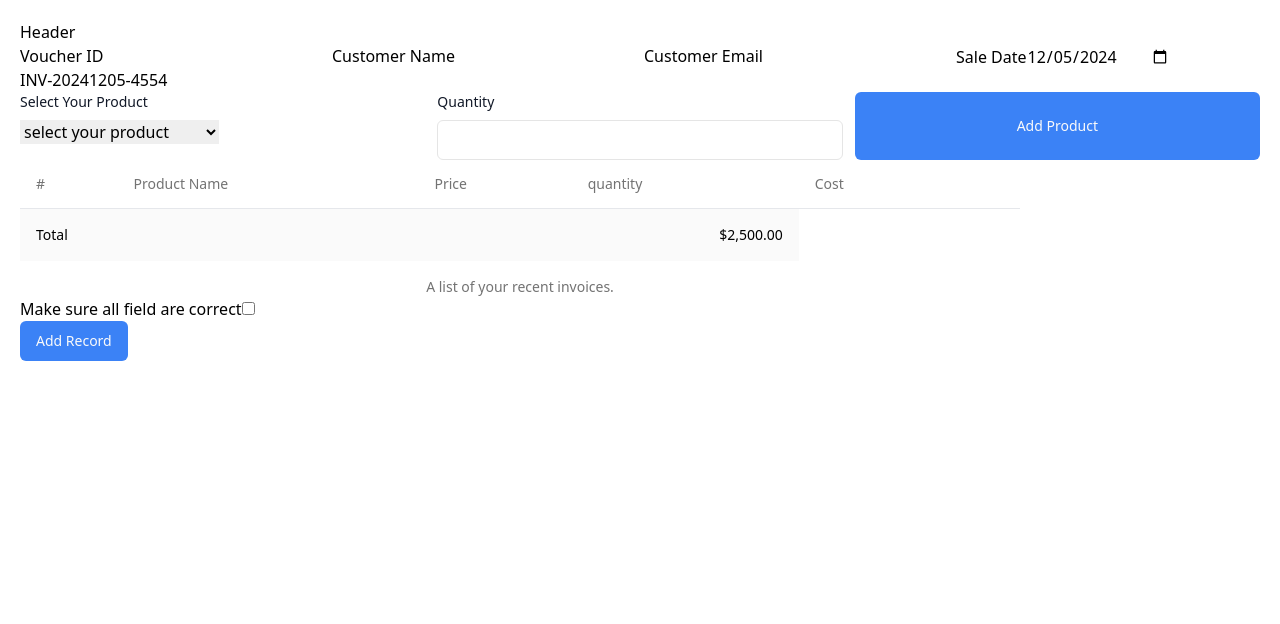
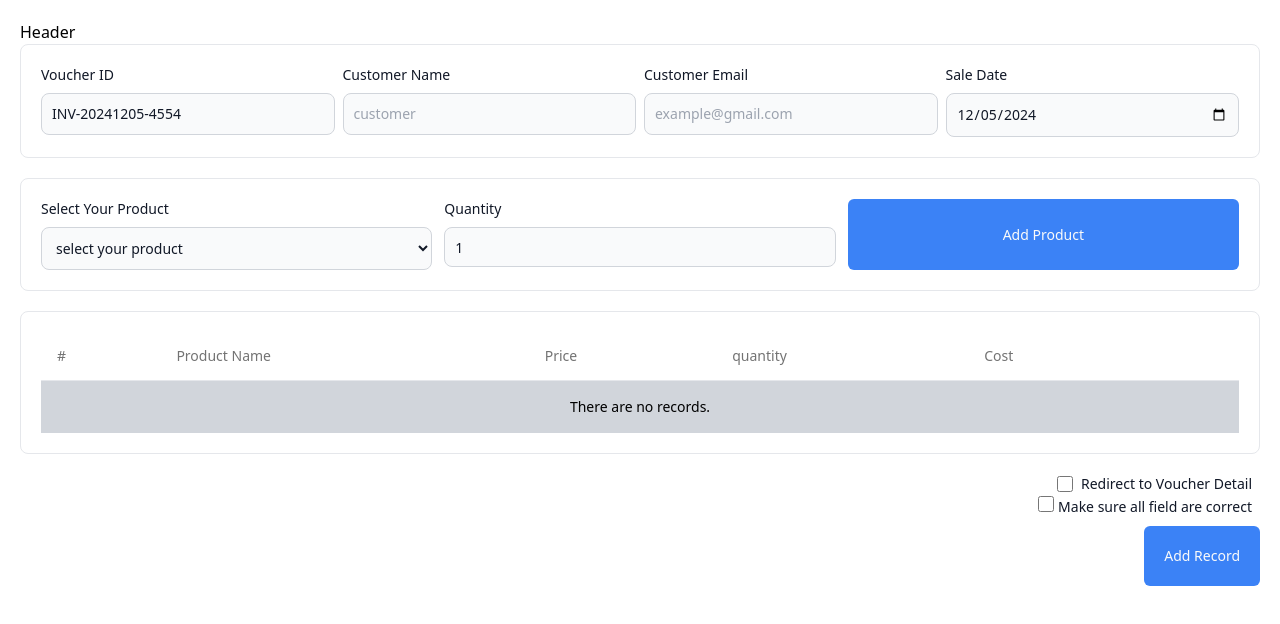
Before and after one commit to KyawThetHtwe5502/Voucher-app, a React (Vite) app: page /sale in a window 1280 px wide. Shown: the top 624 px of the page. Built offline with nearby package versions, Linux system fonts and the light colour scheme; data requests are answered from the project's data file.

Commit message:
voucherDetail

```diff
--- a/data.json
+++ b/data.json
@@ -172,6 +172,41 @@
       "tax": 50.400000000000006,
       "netTotal": 770.4,
       "id": "hPMldzn"
+    },
+    {
+      "id": "fbc3",
+      "voucher_id": "INV-20241213-8758",
+      "customer_name": "Mg Mg Lwin",
+      "customer_email": "mml@gmail.com",
+      "sale_date": "2024-12-13",
+      "all_correct": true,
+      "records": [
+        {
+          "id": 1734102815210,
+          "product": {
+            "product_name": "Custom Website Design",
+            "price": "300",
+            "created_at": "2024-12-09T05:25:31.172Z",
+            "id": "3"
+          },
+          "quantity": 4,
+          "cost": 1200
+        },
+        {
+          "id": 1734102824178,
+          "product": {
+            "product_name": "Custom Website Design",
+            "price": "20",
+            "created_at": "2024-12-09T05:31:15.620Z",
+            "id": "2"
+          },
+          "quantity": 2,
+          "cost": 40
+        }
+      ],
+      "total": 1240,
+      "tax": 86.80000000000001,
+      "netTotal": 1326.8
     }
   ]
 }
--- a/src/components/SaleForm.tsx
+++ b/src/components/SaleForm.tsx
@@ -9,7 +9,7 @@ import { useRecordStore } from "@/store/useRecordStore";
 const fetcher = (url: string): Promise<Product[]> => fetch(url).then((res) => res.json());
 
 const SaleForm = () => {
-    const { register, handleSubmit ,reset } = useForm()
+    const { register, handleSubmit ,reset, formState: {errors} } = useForm()
     const { data } = useSWR<Product[]>('http://localhost:5000/products', fetcher);
     const {records, addRecord, changeQuantity} = useRecordStore()
     const onSubmit = (data:any) => {
@@ -34,8 +34,8 @@ const SaleForm = () => {
     }
     console.log(records)
     return (
-
-            <form onSubmit={handleSubmit(onSubmit)} className="grid grid-cols-3 gap-3">
+        <div className="p-5 rounded-lg border mb-5">
+             <form onSubmit={handleSubmit(onSubmit)} className="grid grid-cols-3 gap-3">
                 <div className="col-span-1">
                     <label
                         htmlFor="productSelect"
@@ -43,7 +43,8 @@ const SaleForm = () => {
                     >
                         Select Your Product
                     </label>
-                    <select {...register("product")}>
+                    <select {...register("product")} className="bg-gray-50 border border-gray-300 text-gray-900 text-sm rounded-lg focus:ring-blue-500 focus:border-blue-500 block w-full p-2.5 dark:bg-gray-700 dark:border-gray-600 dark:placeholder-gray-400 dark:text-white dark:focus:ring-blue-500 dark:focus:border-blue-500" required
+                    >
                         <option >select your product</option>
                         {data && data.map((product) => <option key={product.id} value={JSON.stringify(product)} >
                             {product.product_name}
@@ -57,11 +58,16 @@ const SaleForm = () => {
                     >
                         Quantity
                     </label>
-                    <Input type="number" {...register("quantity")} required />
+                    <Input type="number" {...register("quantity")} defaultValue={1} required className={`bg-gray-50 border ${
+              errors.quantity
+                ? "border-red-500 focus:ring-red-500 focus:border-red-500"
+                : "border-gray-300 focus:ring-blue-500 focus:border-blue-500"
+            } text-gray-900 text-sm rounded-lg  block w-full p-2.5 dark:bg-gray-700 dark:border-gray-600 dark:placeholder-gray-400 dark:text-white dark:focus:ring-blue-500 dark:focus:border-blue-500`}
+            />
                 </div>
                 <Button type="submit" className="col-span-1  bg-blue-500 w-full h-full">Add Product </Button>
             </form>
-
+        </div>
     )
 }
 
--- a/src/components/VoucherInfo.tsx
+++ b/src/components/VoucherInfo.tsx
@@ -5,14 +5,14 @@ import { useRecordStore } from "@/store/useRecordStore"
 import VoucherTable from "./VoucherTable"
 
 const VoucherInfo = () => {
-    const { register, handleSubmit, formState : {errors},reset } = useForm()
+    const { register, handleSubmit, formState: { errors }, reset } = useForm()
     const { records, resetRecord } = useRecordStore()
     const onSubmit = async (data: any) => {
 
-        const total  = records.reduce((pv,cv) => pv + cv.cost,0 );
+        const total = records.reduce((pv, cv) => pv + cv.cost, 0);
         const tax = total * 0.07;
         const netTotal = tax + total;
-        const currentVoucher = {...data,records,total,tax,netTotal}
+        const currentVoucher = { ...data, records, total, tax, netTotal }
         await fetch(`http://localhost:5000/vouchers`, {
             method: "POST",
             headers: {
@@ -24,14 +24,14 @@ const VoucherInfo = () => {
         reset()
     }
 
-    function generateInvoiceNumber(){
+    function generateInvoiceNumber() {
         //get the current date
         const date = new Date();
         //format the date as YYYYMMDD
-        const formattedDate = date.toISOString().slice(0,10).replace(/-/g,"")
+        const formattedDate = date.toISOString().slice(0, 10).replace(/-/g, "")
 
         //generate a random number between 1000 and 9999
-        const randomNumber = Math.floor(1000+ Math.random() * 9000)
+        const randomNumber = Math.floor(1000 + Math.random() * 9000)
 
         // Combine the formattedNumber and randomNumber
         const invoiceNumber = `INV-${formattedDate}-${randomNumber}`
@@ -41,59 +41,96 @@ const VoucherInfo = () => {
 
     return (
         <div>
-                <form onSubmit={handleSubmit(onSubmit)} id="voucherForm" >
+            <form onSubmit={handleSubmit(onSubmit)} id="voucherForm" className="p-5 border rounded-lg mb-5" >
                 <div className="grid grid-cols-4 gap-2">
                     <div>
-                            <label htmlFor="">Voucher ID</label>
+                        <label htmlFor="" className="block mb-2 text-sm font-medium text-gray-900 dark:text-white">Voucher ID</label>
                         <input type="text" defaultValue={generateInvoiceNumber()} {...register("voucher_id", {
                             required: true
-                            })} />
+                        })} className={`bg-gray-50 border ${errors.voucher_id
+                                ? "border-red-500 focus:ring-red-500 focus:border-red-500"
+                                : "border-gray-300 focus:ring-blue-500 focus:border-blue-500"
+                            } text-gray-900 text-sm rounded-lg  block w-full p-2.5 dark:bg-gray-700 dark:border-gray-600 dark:placeholder-gray-400 dark:text-white dark:focus:ring-blue-500 dark:focus:border-blue-500`}
+                        />
                         {errors.voucher_id?.type === "required" && (<p className="text-red-500 mt-1 text-sm">
                             Voucher ID is required
-            </p> )}
+                        </p>)}
                     </div>
                     <div>
-                            <label htmlFor="">Customer Name</label>
+                        <label htmlFor="" className="block mb-2 text-sm font-medium text-gray-900 dark:text-white">Customer Name</label>
                         <input type="text"  {...register("customer_name", {
                             required: true
-                            })} />
+                        })} className={`bg-gray-50 border ${errors.customer_name
+                                ? "border-red-500 focus:ring-red-500 focus:border-red-500"
+                                : "border-gray-300 focus:ring-blue-500 focus:border-blue-500"
+                            } text-gray-900 text-sm rounded-lg  block w-full p-2.5 dark:bg-gray-700 dark:border-gray-600 dark:placeholder-gray-400 dark:text-white dark:focus:ring-blue-500 dark:focus:border-blue-500`}
+                            placeholder="customer" />
                         {errors.customer_name?.type === "required" && (<p className="text-red-500 mt-1 text-sm">
                             Customer name is required
-            </p> )}
+                        </p>)}
                     </div>
                     <div>
-                            <label htmlFor="">Customer Email</label>
+                        <label htmlFor="" className="block mb-2 text-sm font-medium text-gray-900 dark:text-white">Customer Email</label>
                         <input type="email" {...register("customer_email", {
                             required: true
-                            })} />
+                        })} className={`bg-gray-50 border ${errors.product_name
+                                ? "border-red-500 focus:ring-red-500 focus:border-red-500"
+                                : "border-gray-300 focus:ring-blue-500 focus:border-blue-500"
+                            } text-gray-900 text-sm rounded-lg  block w-full p-2.5 dark:bg-gray-700 dark:border-gray-600 dark:placeholder-gray-400 dark:text-white dark:focus:ring-blue-500 dark:focus:border-blue-500`}
+                            placeholder="example@gmail.com" />
                         {errors.customer_email?.type === "required" && (<p className="text-red-500 mt-1 text-sm">
                             Customer email is required
-            </p> )}
+                        </p>)}
                     </div>
                     <div>
-                            <label htmlFor="">Sale Date</label>
-                            <input type="date" defaultValue={new Date().toISOString().slice(0,10)} {...register("sale_date", {
+                        <label htmlFor="" className="block mb-2 text-sm font-medium text-gray-900 dark:text-white">Sale Date</label>
+                        <input type="date" defaultValue={new Date().toISOString().slice(0, 10)} {...register("sale_date", {
                             required: true
-                            })} />
+                        })} className={`bg-gray-50 border ${errors.sale_date
+                                ? "border-red-500 focus:ring-red-500 focus:border-red-500"
+                                : "border-gray-300 focus:ring-blue-500 focus:border-blue-500"
+                            } text-gray-900 text-sm rounded-lg  block w-full p-2.5 dark:bg-gray-700 dark:border-gray-600 dark:placeholder-gray-400 dark:text-white dark:focus:ring-blue-500 dark:focus:border-blue-500`}
+                        />
                         {errors.sale_date?.type === "required" && (<p className="text-red-500 mt-1 text-sm">
                             Sale Date is required
-            </p> )}
+                        </p>)}
                     </div>
                 </div>
 
 
             </form>
-                <SaleForm/>
-                <VoucherTable/>
-                <div>
-                        <label htmlFor=""> Make sure all field are correct
+            <SaleForm />
+            <VoucherTable />
+            <div className="flex flex-col items-end">
+            <div className="flex items-center gap-2">
+
+              <input
+                {...register("redirect_to_detail")}
+                required
+                form="infoForm"
+                id="redirect_to_detail"
+                type="checkbox"
+                value=""
+                className="w-4 h-4 text-blue-600 bg-gray-100 border-gray-300 rounded focus:ring-blue-500 dark:focus:ring-blue-600 dark:ring-offset-gray-800 focus:ring-2 dark:bg-gray-700 dark:border-gray-600"
+              />
+              <label
+                htmlFor="redirect_to_detail"
+                className="me-2 text-sm font-medium text-gray-900 dark:text-gray-300"
+              >
+                Redirect to Voucher Detail
               </label>
-                        <input type="checkbox"  form="voucherForm" {...register("all_correct")} required />
+            </div>
+                <div className="mb-2">
+                    <input type="checkbox" form="voucherForm" {...register("all_correct")} required className="w-4 h-4 text-blue-600 rounded focus:ring-blue-500 dark:focus:ring-blue-600 dark:ring-offset-gray-800 focus:ring-2 dark:bg-gray-700 dark:border-gray-600" />
+                    <label htmlFor="" className="me-2 text-sm font-medium text-gray-900 dark:text-gray-300"> Make sure all field are correct
+                    </label>
 
                 </div>
-                <Button type="submit" form="voucherForm" className="bg-blue-500">
+                <Button type="submit" form="voucherForm" className="bg-blue-500 p-5 h-full">
                     Add Record
                 </Button>
+            </div>
+
         </div>
 
 
--- a/src/components/VoucherTable.tsx
+++ b/src/components/VoucherTable.tsx
@@ -1,7 +1,6 @@
 import {
     Table,
     TableBody,
-    TableCaption,
     TableCell,
     TableFooter,
     TableHead,
@@ -13,10 +12,13 @@ import VoucherRow from "./VoucherRow"
 
 const VoucherTable = () => {
     const {records} = useRecordStore()
+        const total  = records.reduce((pv,cv) => pv + cv.cost,0 );
+        const tax = (total * 0.07).toFixed(2);
+        const netTotal = parseFloat(tax) + total;
   return (
-    <div>
-        <Table className="w-[1000px]">
-                <TableCaption>A list of your recent invoices.</TableCaption>
+    <div className="border rounded-lg p-5 mb-5">
+        <Table>
+
                 <TableHeader>
                     <TableRow>
                         <TableHead >#</TableHead>
@@ -27,17 +29,27 @@ const VoucherTable = () => {
                         <TableHead className="text-right">{" "}</TableHead>
                     </TableRow>
                 </TableHeader>
-                <TableBody>
-
+                <TableBody className="w-full">
+                {records.length === 0 && <TableRow>
+                    <TableCell className="  bg-gray-300 text-center " colSpan={6}>There are no records.</TableCell>
+                </TableRow>}
                 {records?.map((record) => <VoucherRow key={record.id} record={record} />)}
 
                 </TableBody>
-                <TableFooter>
-                    <TableRow>
-                        <TableCell colSpan={3}>Total</TableCell>
-                        <TableCell className="text-right">$2,500.00</TableCell>
+               {records.length !== 0 && <TableFooter className="w-full">
+                    <TableRow className="w-full " >
+                        <TableCell className="text-right " colSpan={5}>Total</TableCell>
+                        <TableCell className="text-right">${total}</TableCell>
                     </TableRow>
-                </TableFooter>
+                    <TableRow className="w-full">
+                        <TableCell className="text-right " colSpan={5}>Tax</TableCell>
+                        <TableCell className="text-right">${tax}</TableCell>
+                    </TableRow>
+                    <TableRow className="w-full">
+                        <TableCell className="text-right " colSpan={5}>netTotal</TableCell>
+                        <TableCell className="text-right">${netTotal}</TableCell>
+                    </TableRow>
+                </TableFooter>}
             </Table>
     </div>
   )
--- a/src/router.tsx
+++ b/src/router.tsx
@@ -7,6 +7,7 @@ import VoucherPage from "./pages/VoucherPage";
 import ProductPage from "./pages/ProductPage";
 import CreateProductPage from "./pages/CreateProductPage";
 import ProductEditPage from "./pages/ProductEditPage";
+import VoucherDetailPage from "./pages/VoucherDetailPage";
 
 const router = createBrowserRouter([
     {path: "/",
@@ -36,6 +37,10 @@ const router = createBrowserRouter([
         },{
             path: '/voucher',
             element: <VoucherPage/>
+        },
+        {
+            path: '/voucher/detail/:id',
+            element: <VoucherDetailPage/>
         }
     ]
     }
```
Lines whose indentation alone changed are shown as unchanged.
